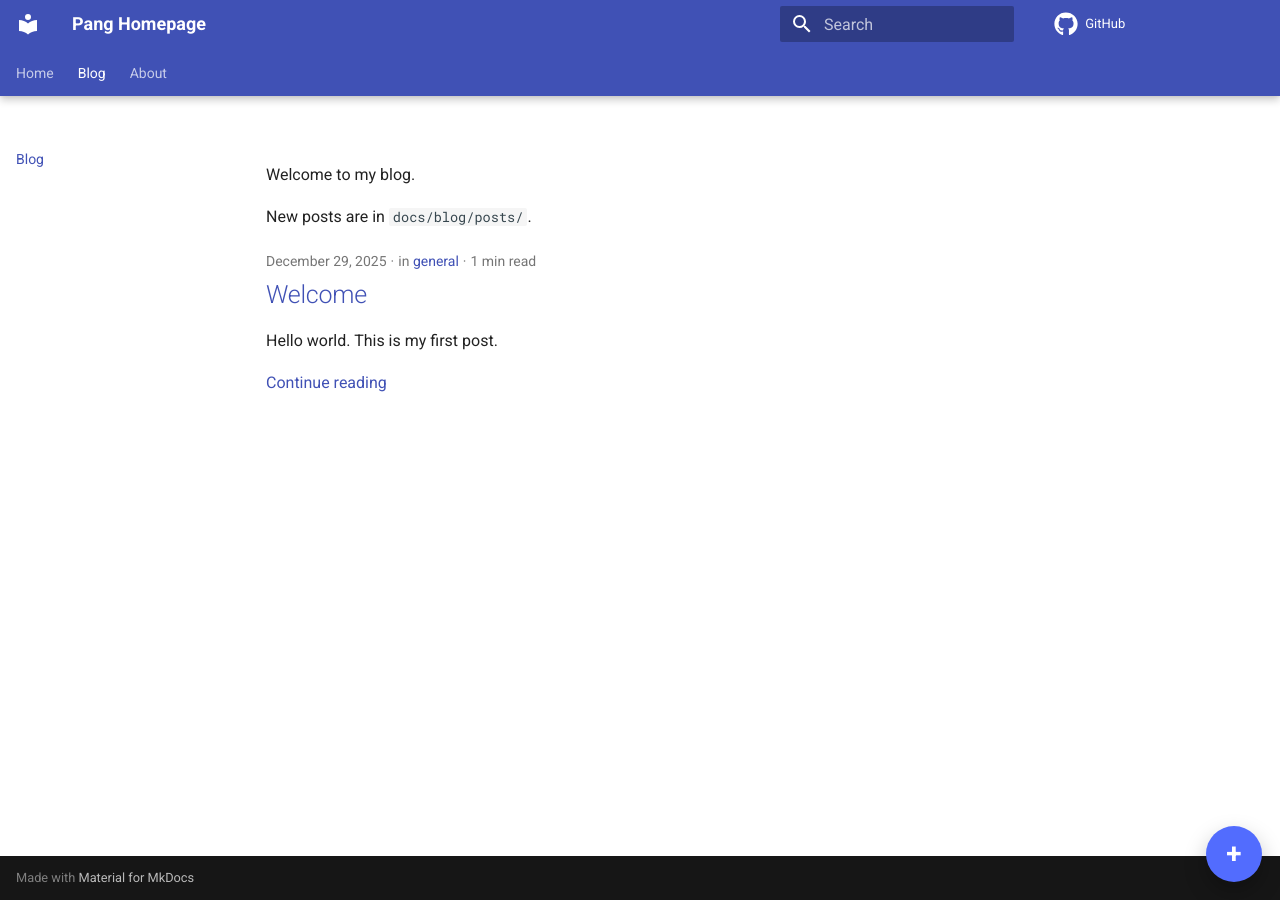
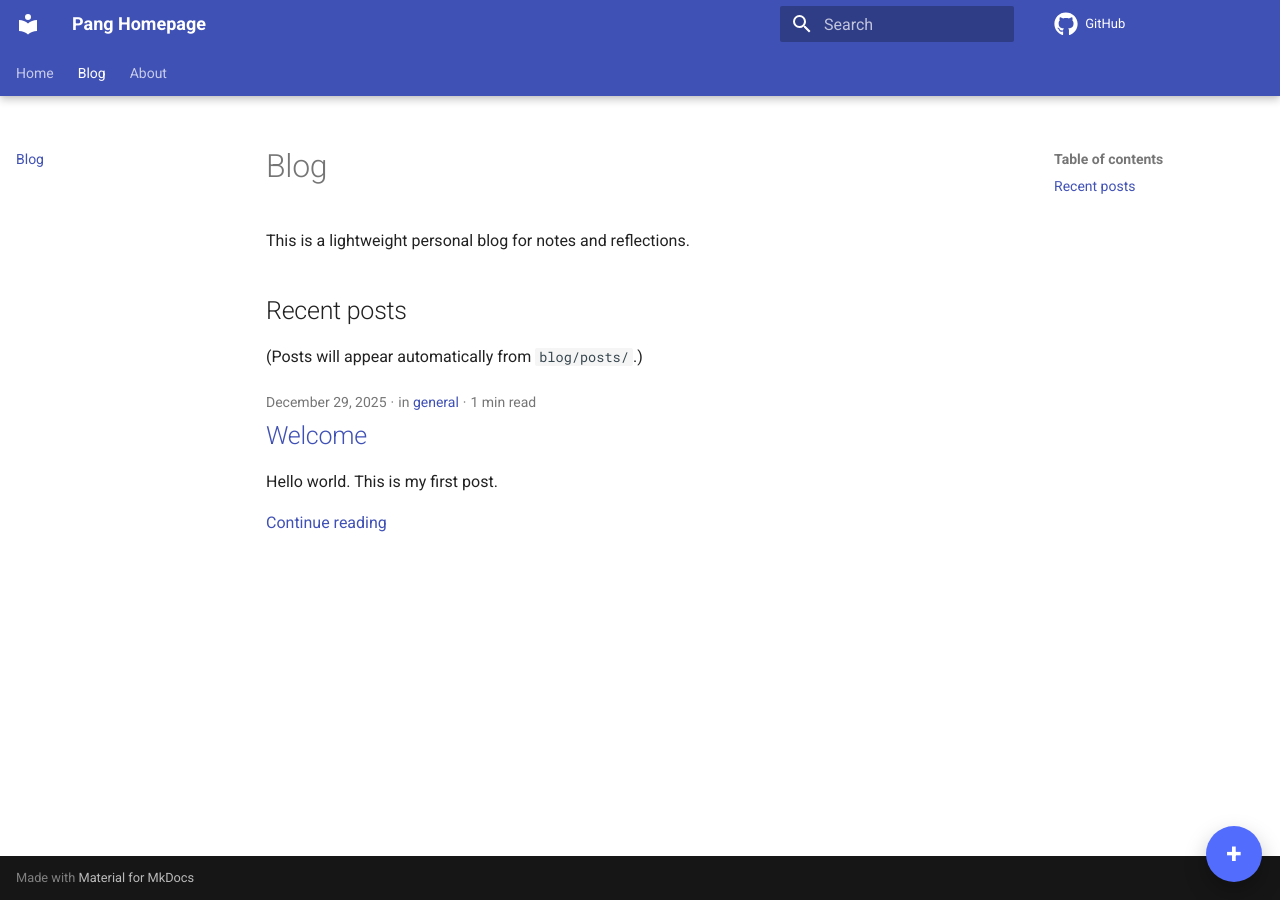
Before and after one commit to Jeongsoo-dev/Pang-Homepage, an MkDocs documentation site: the page built from docs/blog/index.md, in a window 1280 px wide. Built offline with MkDocs 1.6.1 and Material for MkDocs 9.7.7, drawn with Linux system fonts in a browser that asks for light colours; comment, search, counter and statistics services are not loaded.

Commit message:
Update index.md

```diff
--- a/docs/blog/index.md
+++ b/docs/blog/index.md
@@ -1,7 +1,5 @@
----
-title: Blog
----
+# Blog
+This is a lightweight personal blog for notes and reflections.
 
-Welcome to my blog.
-
-New posts are in `docs/blog/posts/`.
+## Recent posts
+(Posts will appear automatically from `blog/posts/`.)
```
